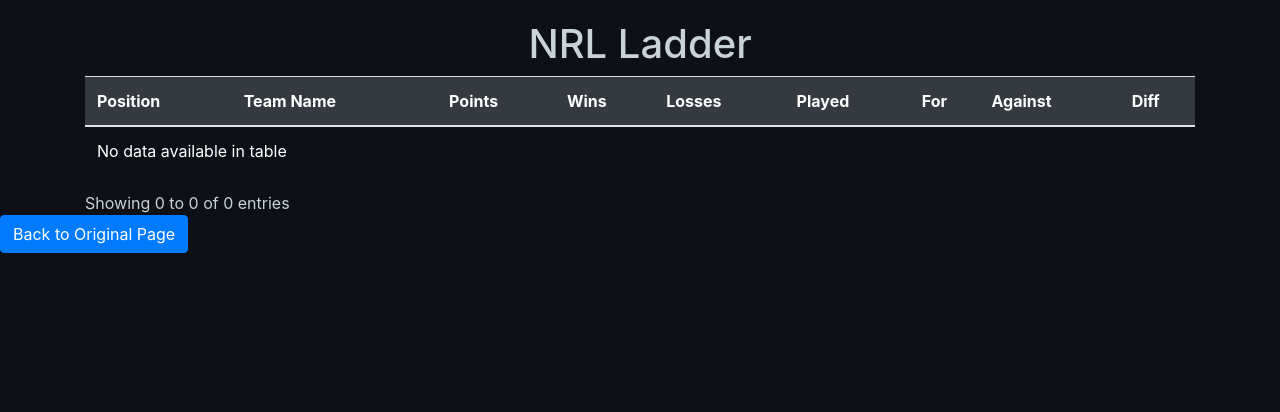
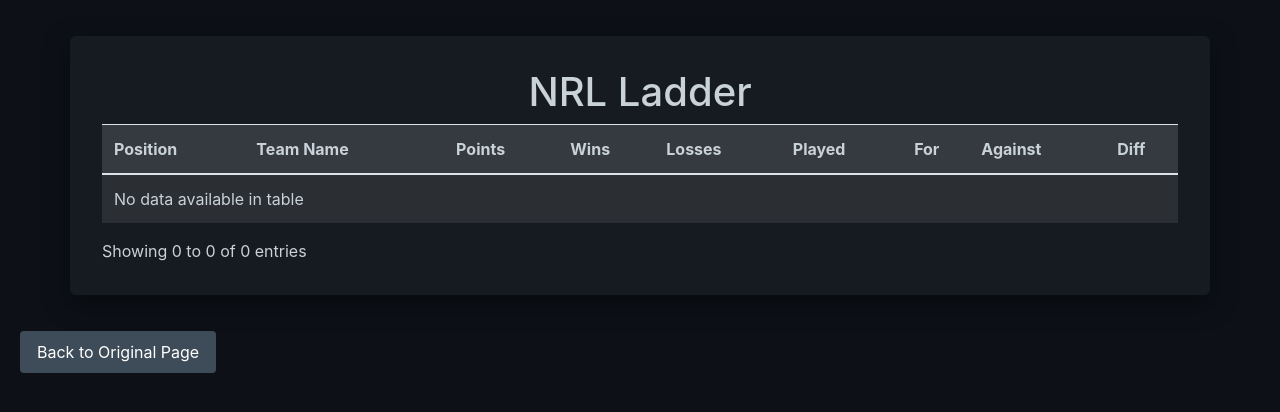
Before and after one commit to JMShadbury/nrl-stat-tracker, a Flask app: template scripts/app/templates/ladder.html in a window 1280 px wide. Shown: the top 412 px of the page. Run offline with Flask 3, Linux system fonts and the light colour scheme; the template is opened without the code that fills it, so the values that code supplies are empty; parts of the project's set-up code (start-up, migrations or seed data) failed here and were passed over; some libraries are stand-ins or nearby versions.

Commit message:
updating html

```diff
--- a/scripts/app/templates/ladder.html
+++ b/scripts/app/templates/ladder.html
@@ -8,46 +8,59 @@
             padding-top: 20px;
             background-color: #0d1117; /* Background color */
             color: #c9d1d9; /* Text color */
+            font-family: -apple-system, BlinkMacSystemFont, "Segoe UI", Helvetica, Arial, sans-serif, "Apple Color Emoji", "Segoe UI Emoji";
+        }
+        .container {
+            background-color: #161b22;
+            padding: 2rem;
+            border-radius: 6px;
+            margin: 1rem auto;
+            box-shadow: 0 8px 24px rgba(0,0,0,.5);
         }
         .table-container {
             overflow-x: auto;
         }
-        table {
-            width: 100%;
-            margin-bottom: 1rem;
+        .table {
+            color: #c9d1d9;
+            background-color: #202428;
         }
-        .table {
-            color:white;
+        .table th {
+            vertical-align: bottom;
+            border-bottom: 2px solid #30363d;
+            background-color: #343a40; /* Header background color */
         }
-        th {
-            vertical-align: bottom;
-            border-bottom: 2px solid #dee2e6;
-        }
-        td, th {
+        .table td {
             padding: .75rem;
             vertical-align: top;
-            border-top: 1px solid #dee2e6;
+            border-top: 1px solid #30363d;
         }
         .table-striped tbody tr:nth-of-type(odd) {
-            background-color: rgba(0, 0, 0, .05);
+            background-color: rgba(255, 255, 255, .05);
         }
         .table-hover tbody tr:hover {
-            color: #212529;
-            background-color: rgba(0, 0, 0, .075);
+            background-color: rgba(255, 255, 255, .1);
         }
-        /* Custom styles */
         .position-highlight {
             font-weight: bold;
         }
         .win {
-            color: green;
+            color: #28a745; /* Green */
         }
         .loss {
-            color: red;
+            color: #dc3545; /* Red */
         }
-        .header-row {
-            background-color: #343a40; /* Header background color */
+        .back-button {
+            margin: 20px;
+            background-color: #3e4b58;
             color: white;
+            border-radius: 4px;
+            padding: 0.5rem 1rem;
+            text-align: center;
+            display: inline-block;
+            text-decoration: none;
+        }
+        .back-button:hover {
+            background-color: #0056b3;
         }
     </style>
 </head>
@@ -98,6 +111,6 @@
             });
         });
     </script>
-    <a href="/" class="btn btn-primary">Back to Original Page</a>
+    <a href="/" class="btn back-button">Back to Original Page</a>
 </body>
 </html>
```
